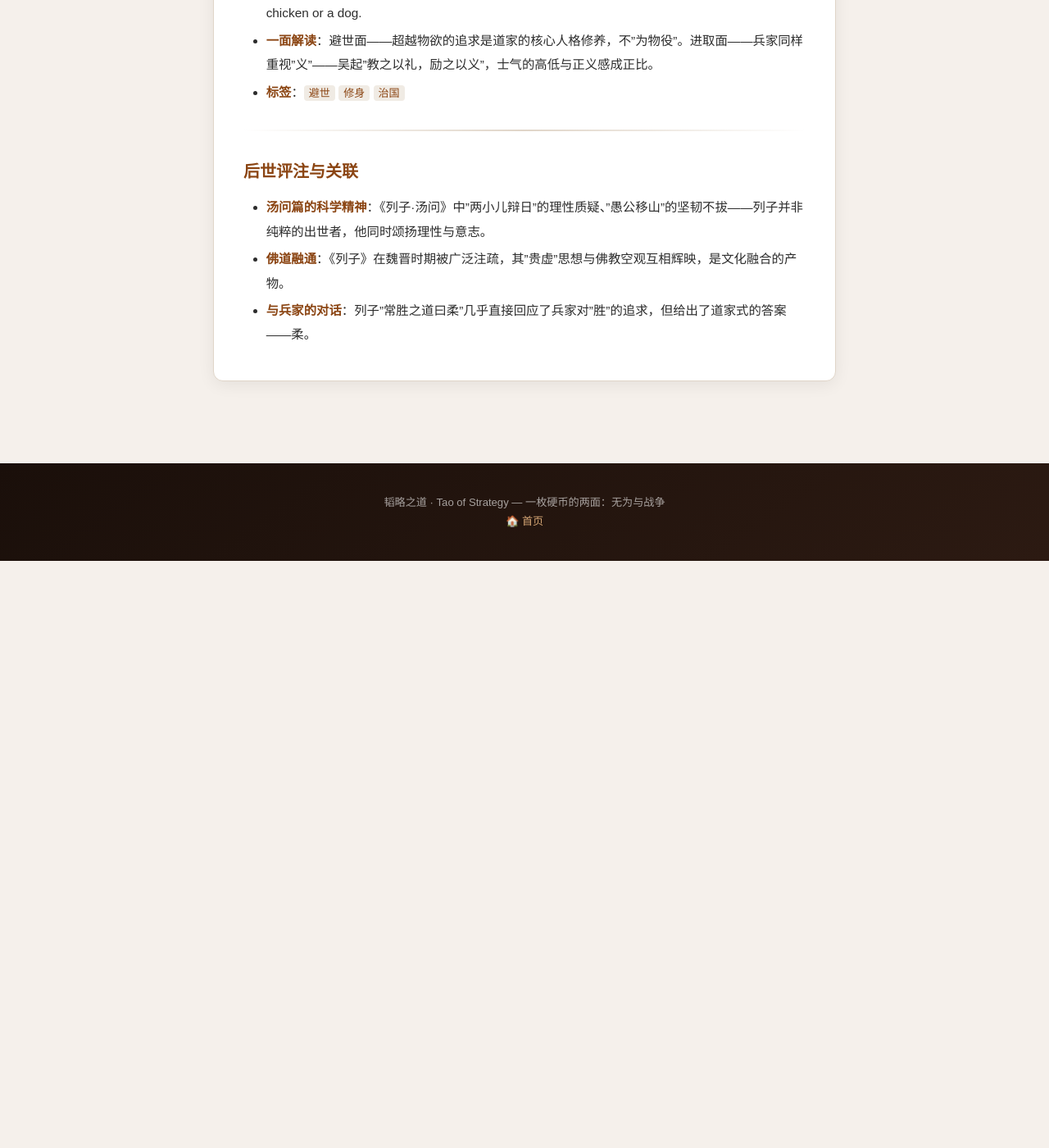
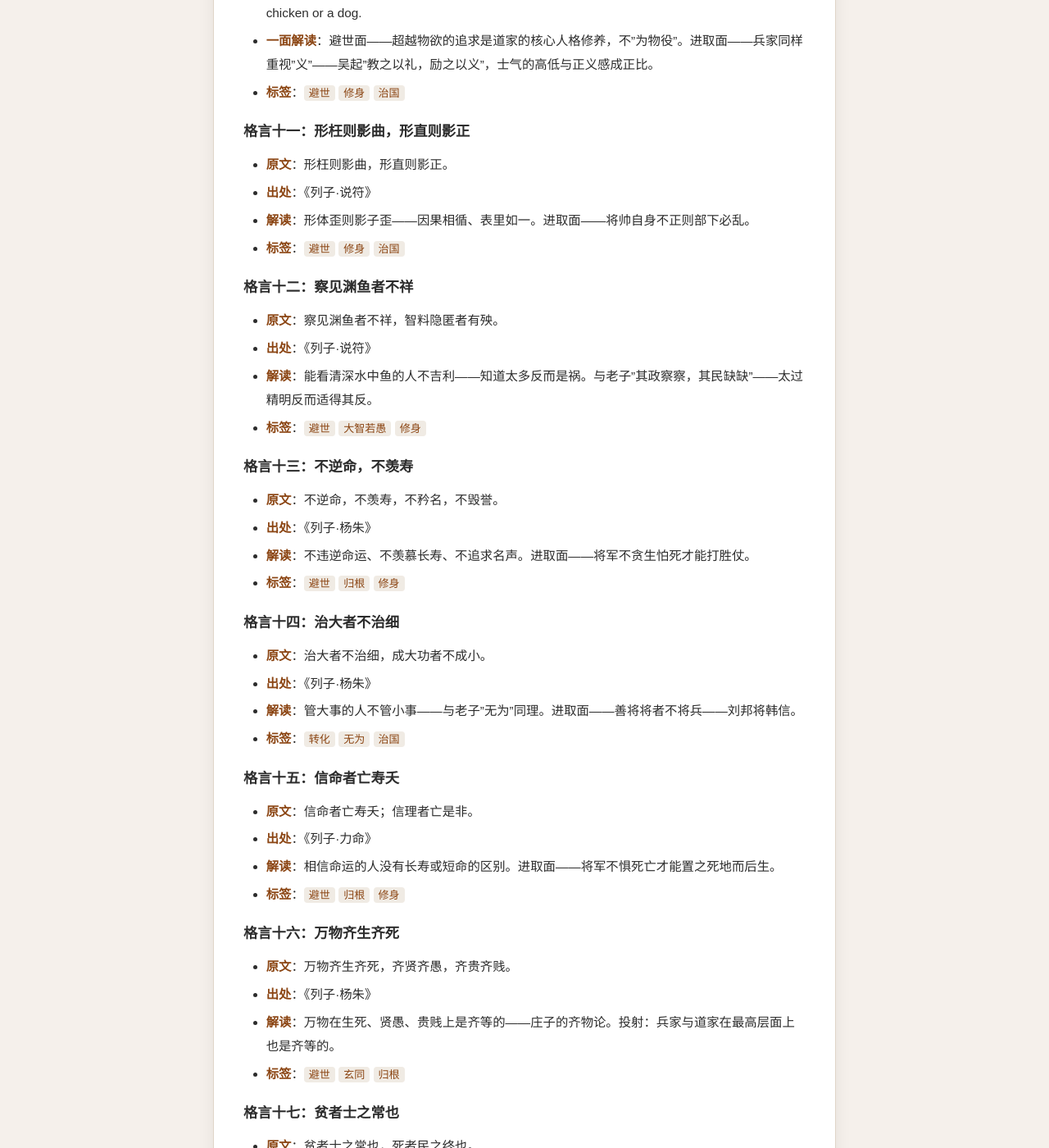
Before and after one commit to phoenixlucky/tao-of-strategy, a Jekyll site: the page built from people/daojia/liezi.md, in a window 1280 px wide and 1400 px high, scrolled down 4050 px. Shown: the whole window at 82% size. Built offline with Jekyll 4.4.1, drawn with Linux system fonts in a browser that asks for light colours; our own code applies the rules of GitHub Pages for plain Markdown files; before the commit the page ends 4734 px from its top, so only the background shows below that; some of the changed text lies outside the part shown.

Commit message:
📖 列子扩充至20条

```diff
--- a/people/daojia/liezi.md
+++ b/people/daojia/liezi.md
@@ -107,6 +107,76 @@ tags: [避世, 无为, 守柔, 逍遥]
 - **一面解读**：避世面——超越物欲的追求是道家的核心人格修养，不"为物役"。进取面——兵家同样重视"义"——吴起"教之以礼，励之以义"，士气的高低与正义感成正比。
 - **标签**：`避世` `修身` `治国`
 
+### 格言十一：形枉则影曲，形直则影正
+
+- **原文**：形枉则影曲，形直则影正。
+- **出处**：《列子·说符》
+- **解读**：形体歪则影子歪——因果相循、表里如一。进取面——将帅自身不正则部下必乱。
+- **标签**：`避世` `修身` `治国`
+
+### 格言十二：察见渊鱼者不祥
+
+- **原文**：察见渊鱼者不祥，智料隐匿者有殃。
+- **出处**：《列子·说符》
+- **解读**：能看清深水中鱼的人不吉利——知道太多反而是祸。与老子"其政察察，其民缺缺"——太过精明反而适得其反。
+- **标签**：`避世` `大智若愚` `修身`
+
+### 格言十三：不逆命，不羡寿
+
+- **原文**：不逆命，不羡寿，不矜名，不毁誉。
+- **出处**：《列子·杨朱》
+- **解读**：不违逆命运、不羡慕长寿、不追求名声。进取面——将军不贪生怕死才能打胜仗。
+- **标签**：`避世` `归根` `修身`
+
+### 格言十四：治大者不治细
+
+- **原文**：治大者不治细，成大功者不成小。
+- **出处**：《列子·杨朱》
+- **解读**：管大事的人不管小事——与老子"无为"同理。进取面——善将将者不将兵——刘邦将韩信。
+- **标签**：`转化` `无为` `治国`
+
+### 格言十五：信命者亡寿夭
+
+- **原文**：信命者亡寿夭；信理者亡是非。
+- **出处**：《列子·力命》
+- **解读**：相信命运的人没有长寿或短命的区别。进取面——将军不惧死亡才能置之死地而后生。
+- **标签**：`避世` `归根` `修身`
+
+### 格言十六：万物齐生齐死
+
+- **原文**：万物齐生齐死，齐贤齐愚，齐贵齐贱。
+- **出处**：《列子·杨朱》
+- **解读**：万物在生死、贤愚、贵贱上是齐等的——庄子的齐物论。投射：兵家与道家在最高层面上也是齐等的。
+- **标签**：`避世` `玄同` `归根`
+
+### 格言十七：贫者士之常也
+
+- **原文**：贫者士之常也，死者民之终也。
+- **出处**：《列子·天瑞》
+- **解读**：贫穷是士人的常态，死亡是民众的归宿。进取面——范蠡"三散千金"——不被财富所困。
+- **标签**：`避世` `知足` `修身`
+
+### 格言十八：生者为过客，死者为归人
+
+- **原文**：生者为过客，死者为归人。
+- **出处**：《列子·天瑞》
+- **解读**：活着是过客，死了是归人——与庄子"白驹过隙"同义。进取面——正因为人生短暂，更应在有限的时间里成就事业。
+- **标签**：`转化` `归根` `修身`
+
+### 格言十九：天地无全功，圣人无全能
+
+- **原文**：天地无全功，圣人无全能，万物无全用。
+- **出处**：《列子·天瑞》
+- **解读**：天地没有万能的功效，圣人没有全能的本领。与兵家"不可胜在己，可胜在敌"——人力有边界。
+- **标签**：`转化` `无为` `修身`
+
+### 格言二十：善游者之数能也
+
+- **原文**：善游者之数能也，忘水也。
+- **出处**：《列子·黄帝》
+- **解读**：善于游泳的人水性好是因为忘记了水的存在。与庖丁解牛同理——最高境界是"忘"——忘了技巧才是真正的技巧。
+- **标签**：`转化` `无为` `修身`
+
 ---
 
 ## 后世评注与关联
```
